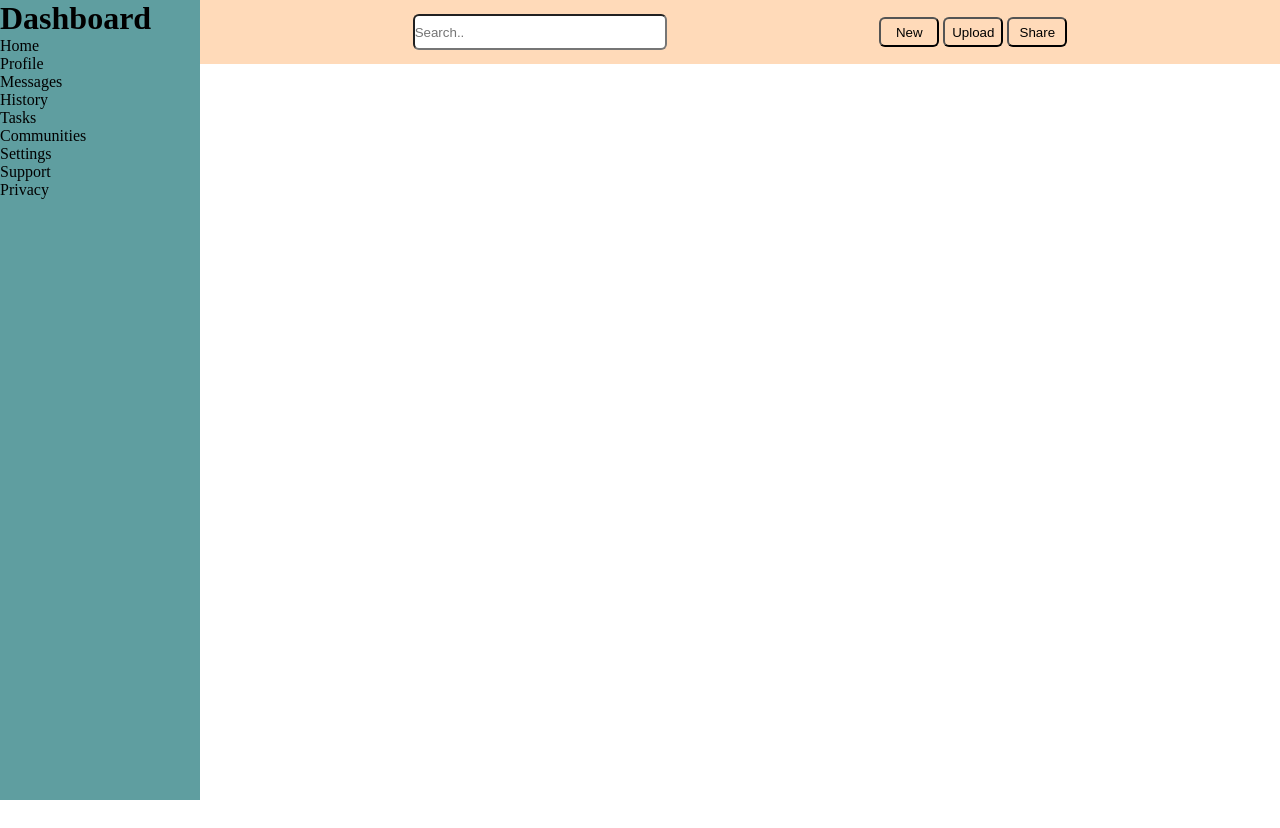
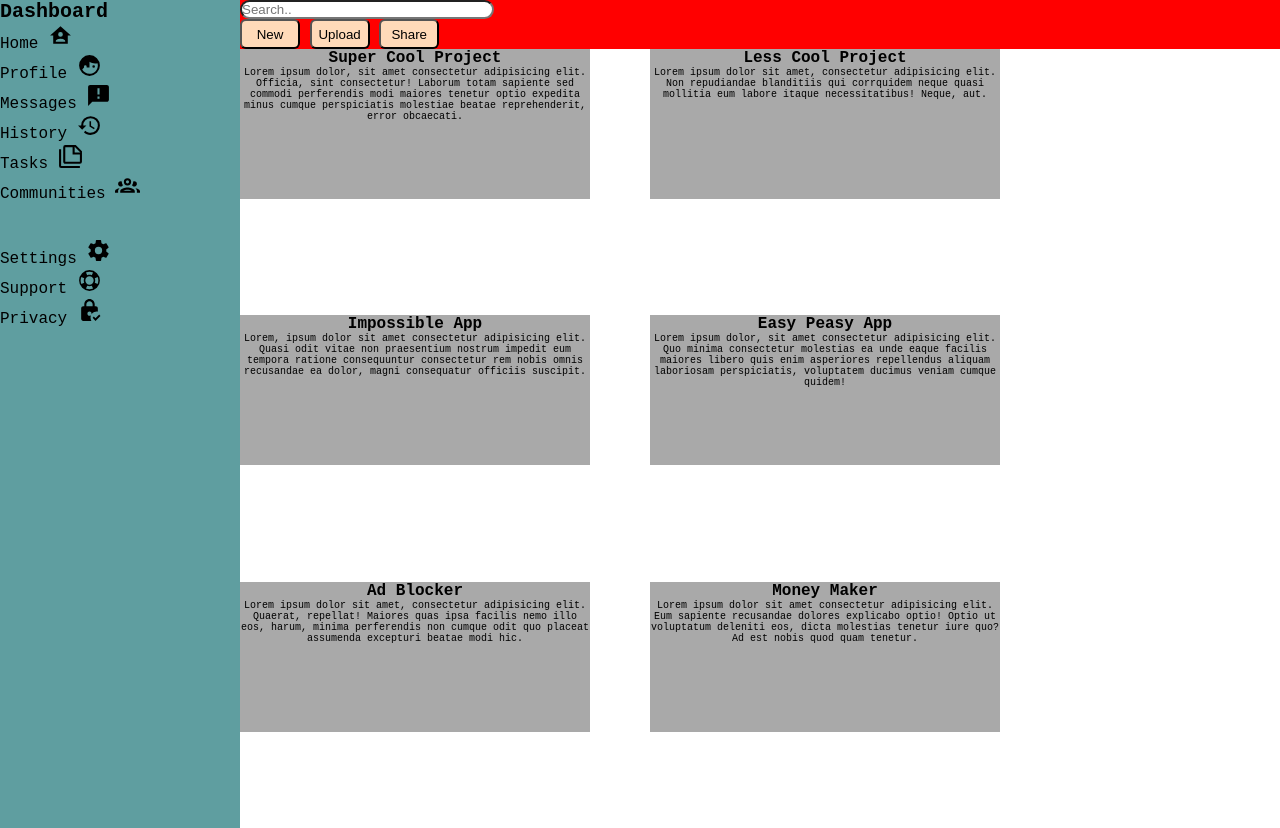
Before and after one commit to drewcxo/ad-dashboard, a plain HTML site: page index.html in a window 1280 px wide. Before the commit the page ends 800 px from the top, so only its background shows below. Drawn offline with Linux system fonts and the light colour scheme.

Commit message:
I lost 30 lines of code for not commiting truly a bad day

```diff
--- a/index.html
+++ b/index.html
@@ -5,22 +5,53 @@
     <meta name="viewport" content="width=device-width, initial-scale=1.0" />
     <title>Dashboard</title>
     <link rel="stylesheet" href="styles.css" />
+    <style>
+      @import url("https://fonts.googleapis.com/css2?family=Space+Mono:ital,wght@0,400;0,700;1,400;1,700&display=swap");
+    </style>
   </head>
   <body>
     <div class="container">
       <div class="dashboard">
         <h1>Dashboard</h1>
-        <div class="home">Home</div>
-        <div class="profile">Profile</div>
-        <div class="messages">Messages</div>
-        <div class="history">History</div>
-        <div class="tasks">Tasks</div>
-        <div class="communities">Communities</div>
-        <div class="settings">Settings</div>
-        <div class="support">Support</div>
-        <div class="privacy">Privacy</div>
+        <div class="home">
+          Home
+          <img src="home-account.svg" />
+        </div>
+        <div class="profile">
+          Profile
+          <img src="face-man-profile.svg" />
+        </div>
+        <div class="messages">
+          Messages
+          <img src="message-alert.svg" />
+        </div>
+        <div class="history">
+          History
+          <img src="history.svg" />
+        </div>
+        <div class="tasks">
+          Tasks
+          <img src="note-multiple-outline.svg" />
+        </div>
+        <div class="communities">
+          Communities
+          <img src="account-group-outline.svg" />
+        </div>
+        <div class="settings">
+          Settings
+          <img src="cog.svg" />
+        </div>
+        <div class="support">
+          Support
+          <img src="lifebuoy.svg" />
+        </div>
+        <div class="privacy">
+          Privacy
+          <img src="lock-check.svg" />
+        </div>
       </div>
       <div class="nav">
+        <img src="" />
         <input type="text" placeholder="Search.." />
 
         <div class="buttons">
@@ -29,6 +60,61 @@
           <button>Share</button>
         </div>
       </div>
+      <div class="projects">
+        <div class="card">
+          <p class="title">Super Cool Project</p>
+          <p>
+            Lorem ipsum dolor, sit amet consectetur adipisicing elit. Officia,
+            sint consectetur! Laborum totam sapiente sed commodi perferendis
+            modi maiores tenetur optio expedita minus cumque perspiciatis
+            molestiae beatae reprehenderit, error obcaecati.
+          </p>
+        </div>
+        <div class="card">
+          <p class="title">Less Cool Project</p>
+          <p>
+            Lorem ipsum dolor sit amet, consectetur adipisicing elit. Non
+            repudiandae blanditiis qui corrquidem neque quasi mollitia eum
+            labore itaque necessitatibus! Neque, aut.
+          </p>
+        </div>
+        <div class="card">
+          <p class="title">Impossible App</p>
+          <p>
+            Lorem, ipsum dolor sit amet consectetur adipisicing elit. Quasi odit
+            vitae non praesentium nostrum impedit eum tempora ratione
+            consequuntur consectetur rem nobis omnis recusandae ea dolor, magni
+            consequatur officiis suscipit.
+          </p>
+        </div>
+        <div class="card">
+          <p class="title">Easy Peasy App</p>
+          <p>
+            Lorem ipsum dolor, sit amet consectetur adipisicing elit. Quo minima
+            consectetur molestias ea unde eaque facilis maiores libero quis enim
+            asperiores repellendus aliquam laboriosam perspiciatis, voluptatem
+            ducimus veniam cumque quidem!
+          </p>
+        </div>
+        <div class="card">
+          <p class="title">Ad Blocker</p>
+          <p>
+            Lorem ipsum dolor sit amet, consectetur adipisicing elit. Quaerat,
+            repellat! Maiores quas ipsa facilis nemo illo eos, harum, minima
+            perferendis non cumque odit quo placeat assumenda excepturi beatae
+            modi hic.
+          </p>
+        </div>
+        <div class="card">
+          <p class="title">Money Maker</p>
+          <p>
+            Lorem ipsum dolor sit amet consectetur adipisicing elit. Eum
+            sapiente recusandae dolores explicabo optio! Optio ut voluptatum
+            deleniti eos, dicta molestias tenetur iure quo? Ad est nobis quod
+            quam tenetur.
+          </p>
+        </div>
+      </div>
     </div>
   </body>
 </html>
--- a/styles.css
+++ b/styles.css
@@ -2,25 +2,41 @@
   padding: 0;
   margin: 0;
 }
+
+.space-mono-regular {
+  font-family: "Space Mono", monospace;
+  font-weight: 400;
+  font-style: normal;
+}
+
 .container {
+  font-family: monospace, "Segoe UI", Tahoma, Geneva, Verdana, sans-serif;
   display: grid;
-  grid-template-columns: 200px 1fr;
+  grid-template-columns: 0.6fr 2fr 0.6fr;
+  grid-template-rows: 0.25fr 4fr;
 }
 .dashboard {
-  height: 100vh;
+  font-size: medium;
+  font-weight: 500;
+  display: grid;
+  grid-row: 1/3;
   background-color: cadetblue;
 }
+.privacy {
+  padding-bottom: 500px;
+}
+.settings {
+  padding-top: 35px;
+}
 .nav {
-  background-color: peachpuff;
-  height: 8vh;
-  display: flex;
-  align-items: center;
-  justify-content: space-evenly;
+  display: grid;
+  background-color: red;
+  grid-column: 2/4;
 }
 input {
   width: 250px;
-  height: 50%;
-  border-radius: 6px;
+
+  border-radius: 12px;
 }
 .buttons {
 }
@@ -31,3 +47,30 @@ button {
   width: 60px;
   height: 30px;
 }
+
+h1 {
+  font-size: 20px;
+}
+p {
+  font-weight: lighter;
+  font-size: x-small;
+}
+.title {
+  font-size: medium;
+  font-weight: bolder;
+}
+.card {
+  text-align: center;
+  background-color: darkgray;
+  width: 350px;
+  height: 150px;
+}
+.projects {
+  display: grid;
+  grid-template-columns: 1fr 1fr;
+  grid-template-rows: 1fr 1fr 1fr;
+  gap: 20px;
+}
+img {
+  width: 25px;
+}
```
Also changed, not shown: account-group-outline.svg (added), cog.svg (added), face-man-profile.svg (added), history.svg (added), home-account.svg (added), lifebuoy.svg (added), lock-check.svg (added), magnify.svg (added), message-alert.svg (added), note-multiple-outline.svg (added), view-dashboard.svg (added).
